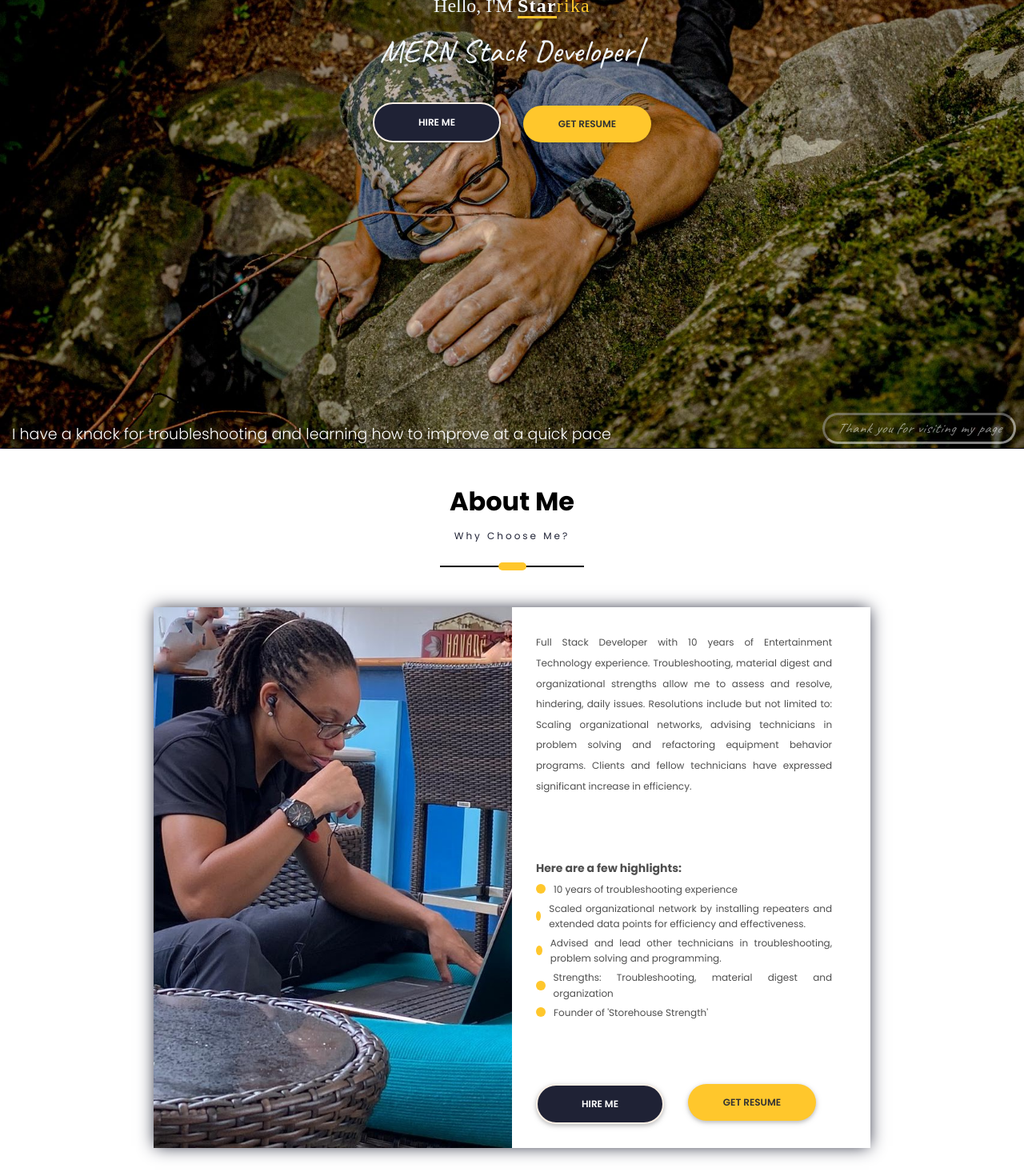
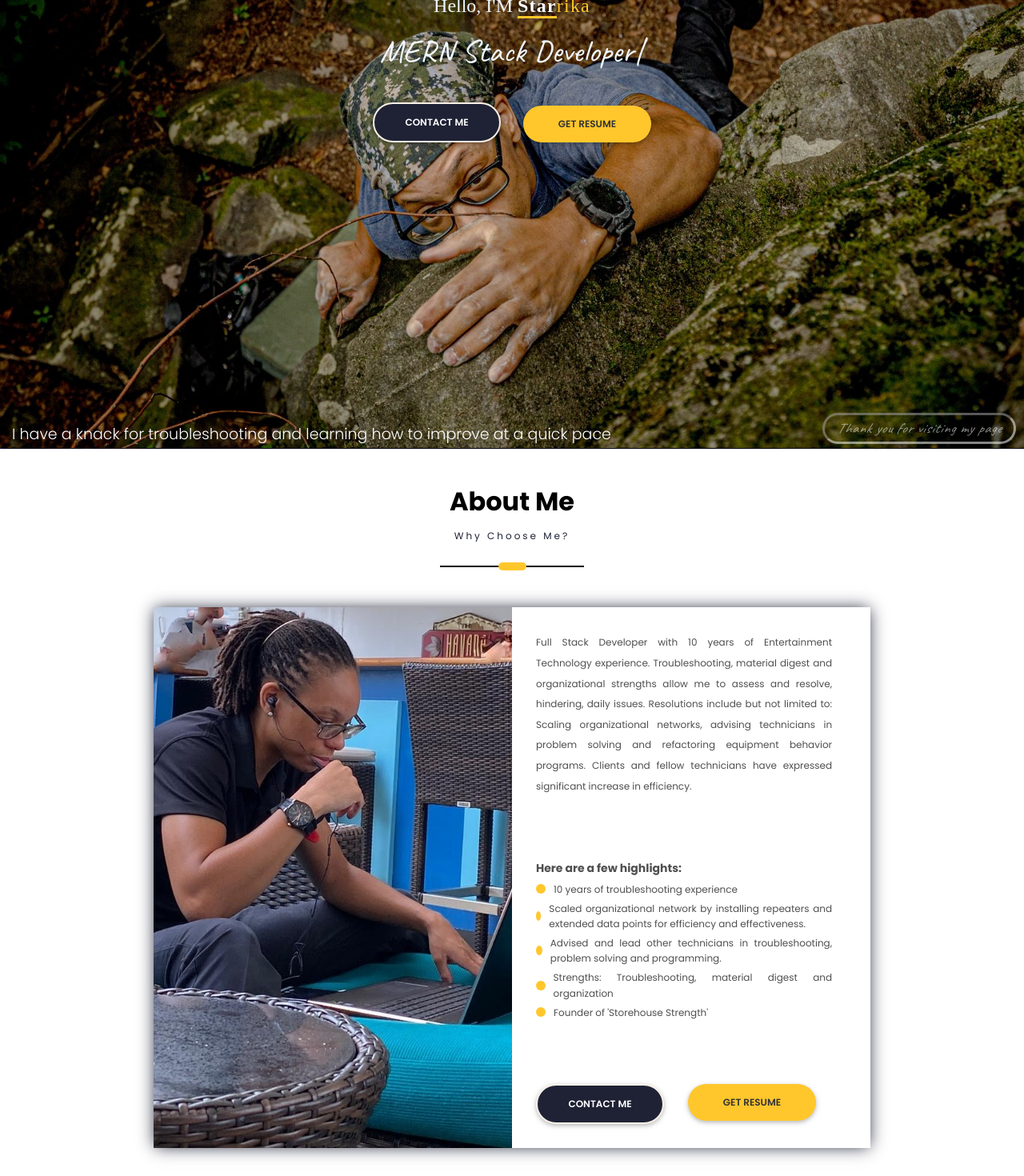
Before and after one commit to Cybre3/portfolio, a React (Create React App) app in the folder client/: page / in a window 1280 px wide. Shown: the part 200-1670 px from the top of the page at 80% size. Built offline with nearby package versions, Linux system fonts and the light colour scheme; a web font is replaced by a local one.

Commit message:
updated contact

```diff
--- a/client/src/PortfolioContainer/AboutMe/AboutMe.js
+++ b/client/src/PortfolioContainer/AboutMe/AboutMe.js
@@ -63,7 +63,7 @@ Clients and fellow technicians have expressed significant increase in efficiency
                 onClick={() => ScrollService.scrollHandler.scrollToHireMe()}
               >
                 {''}
-                Hire Me{' '}
+                Contact Me{' '}
               </button>
               <a href="McClousS_CV - Full Stack.pdf" download="McClousS_CV - Full Stack.pdf">
                 <button className="btn highlighted-btn">Get Resume</button>
--- a/client/src/PortfolioContainer/Home/Profile/Profile.js
+++ b/client/src/PortfolioContainer/Home/Profile/Profile.js
@@ -48,7 +48,7 @@ function Profile(props) {
               onClick={() => ScrollService.scrollHandler.scrollToHireMe()}
             >
               {''}
-              Hire Me{' '}
+              Contact Me{' '}
             </button>
             <a href="McClousS_CV - Full Stack.pdf" download="McClousS_CV - Full Stack.pdf">
               <button className="btn highlighted-btn">Get Resume</button>
```
